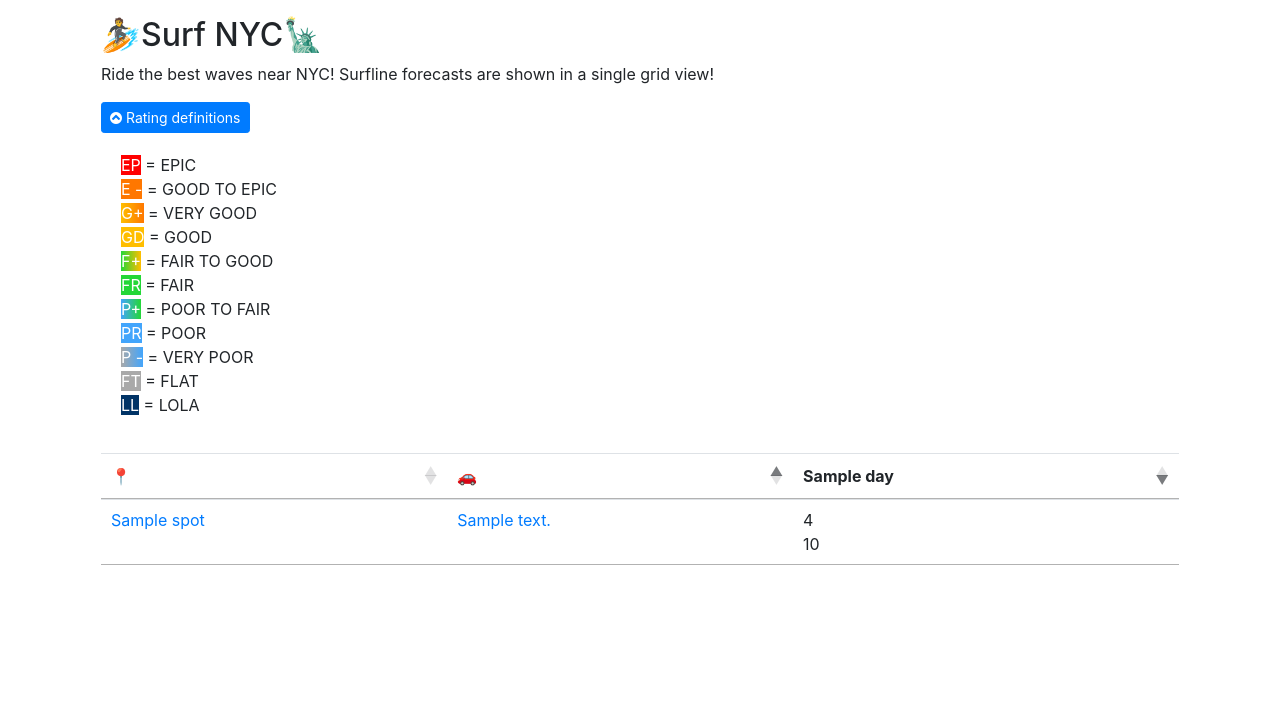
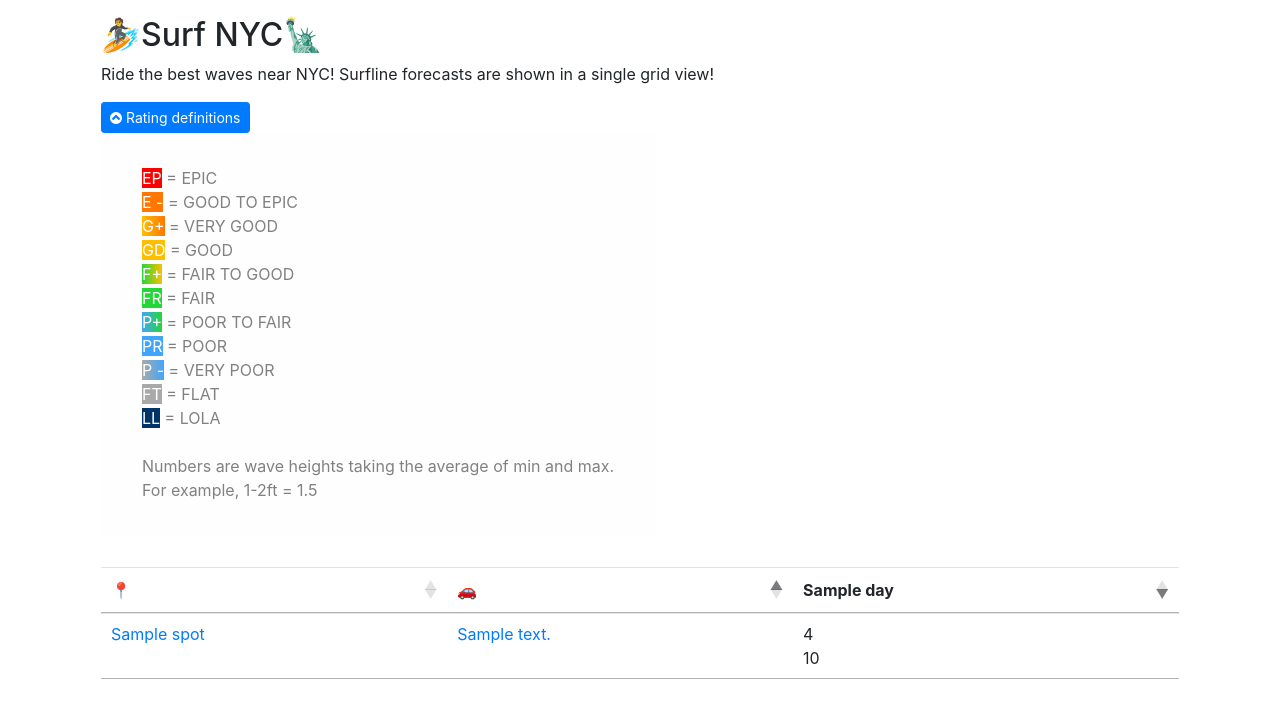
Before and after one commit to ek-ok/gosurf, a Flask app: template gosurf/templates/index.html in a window 1280 px wide, after a click on "Rating definitions". Shown: the top 718 px of the page. Run offline with Flask 2, Linux system fonts and the light colour scheme; the template is opened without the code that fills it: most values are stand-ins (such as "Sample title", 1, 10 or a date in 2020); some libraries are stand-ins or nearby versions.

Commit message:
Added description for wave height

```diff
--- a/gosurf/templates/index.html
+++ b/gosurf/templates/index.html
@@ -13,7 +13,7 @@
           Rating definitions
         </button>
 
-        <div id="conditionMap" class="collapse" data-parent="#conditions">
+        <div id="conditionMap" class="collapse alert alert-light" data-parent="#conditions">
           <div class="card-body">
             <span class="epic">EP</span> = EPIC<br>
             <span class="good_to_epic">E -</span> = GOOD TO EPIC<br>
@@ -26,6 +26,8 @@
             <span class="very_poor">P -</span> = VERY POOR<br>
             <span class="flat">FT</span> = FLAT<br>
             <span class="lola">LL</span> = LOLA<br>
+            <br>Numbers are wave heights taking the average of min and max.<br>
+            For example, 1-2ft = 1.5<br>
           </div>
         </div>
       </div>
```
